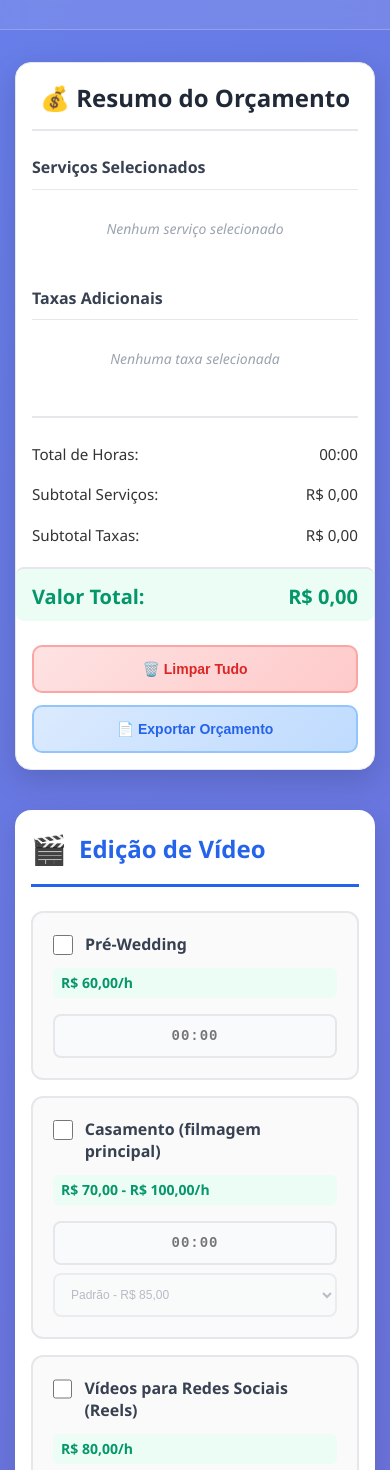
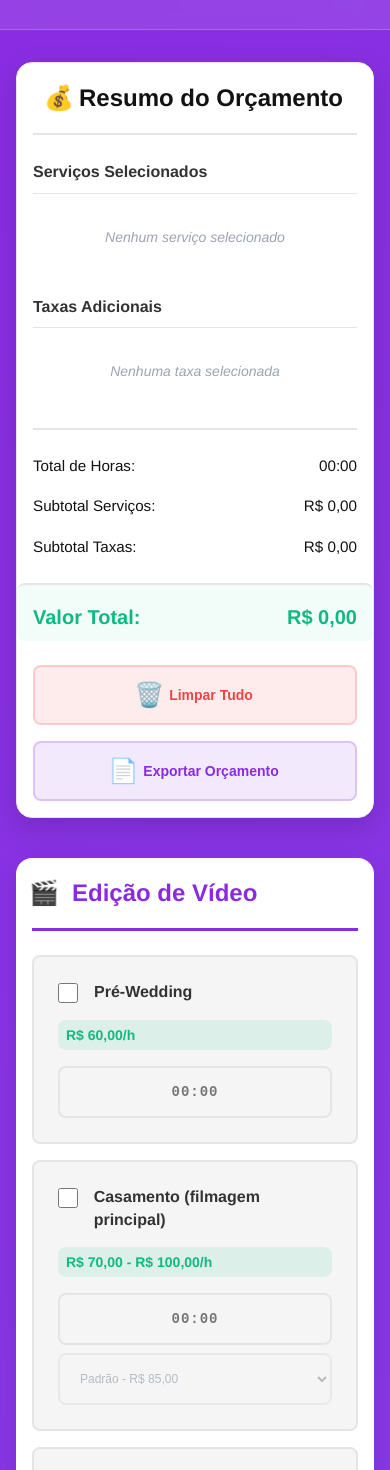
Before and after one commit to Kayo-Fellipe/orcamento, a plain HTML site: page index.html in a window 390 px wide. Shown: the part 197-1667 px from the top of the page. Drawn offline with Linux system fonts and the light colour scheme.

Commit message:
Atualizar sistema de design e remover emojis

```diff
--- a/index.html
+++ b/index.html
@@ -22,7 +22,7 @@
                     <!-- Edição de Vídeo -->
                     <section class="service-section" data-category="video">
                         <h2 class="section-title">
-                            <span class="icon">🎬</span>
+                            <span class="icon icon-video"></span>
                             Edição de Vídeo
                         </h2>
                         <div class="services-grid">
@@ -169,7 +169,7 @@
                     <!-- Filmagem -->
                     <section class="service-section" data-category="filmagem">
                         <h2 class="section-title">
-                            <span class="icon">📹</span>
+                            <span class="icon icon-camera"></span>
                             Filmagem
                         </h2>
                         <div class="services-grid">
@@ -244,7 +244,7 @@
                     <!-- Fotografia -->
                     <section class="service-section" data-category="fotografia">
                         <h2 class="section-title">
-                            <span class="icon">📸</span>
+                            <span class="icon icon-photo"></span>
                             Fotografia
                         </h2>
                         <div class="services-grid">
@@ -330,7 +330,7 @@
                     <!-- Filmagem + Fotografia -->
                     <section class="service-section" data-category="combo">
                         <h2 class="section-title">
-                            <span class="icon">🎥</span>
+                            <span class="icon icon-combo"></span>
                             Filmagem + Fotografia
                         </h2>
                         <div class="services-grid">
@@ -405,7 +405,7 @@
                     <!-- Taxas de Serviço -->
                     <section class="service-section" data-category="taxas">
                         <h2 class="section-title">
-                            <span class="icon">💼</span>
+                            <span class="icon icon-briefcase"></span>
                             Taxas de Serviço
                         </h2>
                         <div class="services-grid">
@@ -470,7 +470,10 @@
                 <!-- Coluna do Resumo -->
                 <div class="summary-column">
                     <div class="budget-summary">
-                        <h2 class="summary-title">💰 Resumo do Orçamento</h2>
+                        <h2 class="summary-title">
+                            <span class="icon icon-money"></span>
+                            Resumo do Orçamento
+                        </h2>
 
                         <div class="summary-section">
                             <h3>Serviços Selecionados</h3>
@@ -516,8 +519,14 @@
                         </div>
 
                         <div class="action-buttons">
-                            <button class="btn btn-clear" id="clearAll">🗑️ Limpar Tudo</button>
-                            <button class="btn btn-export" id="exportBudget">📄 Exportar Orçamento</button>
+                            <button class="btn btn-clear" id="clearAll">
+                                <span class="icon icon-trash"></span>
+                                Limpar Tudo
+                            </button>
+                            <button class="btn btn-export" id="exportBudget">
+                                <span class="icon icon-document"></span>
+                                Exportar Orçamento
+                            </button>
                         </div>
                     </div>
                 </div>
--- a/styles.css
+++ b/styles.css
@@ -5,35 +5,102 @@
     box-sizing: border-box;
 }
 
+:root {
+  /* Color System - Updated to new palette */
+  --color-primary: #8A2BE2;
+  --color-primary-light: #9932CC;
+  --color-primary-dark: #7B68EE;
+
+  --color-dark: #121212;
+  --color-dark-800: #1a1a1a;
+  --color-dark-700: #2a2a2a;
+  --color-dark-600: #333333;
+
+  --color-light: #ffffff;
+  --color-light-800: #f5f5f5;
+  --color-light-700: #e5e5e5;
+  --color-light-600: #d4d4d4;
+
+  --color-gray: #6b7280;
+  --color-gray-light: #9ca3af;
+
+  --color-success: #10b981;
+  --color-warning: #f59e0b;
+  --color-error: #ef4444;
+
+  /* Typography */
+  --font-main: 'Helvetica Neue', Arial, sans-serif;
+  --font-heading: 'Helvetica Neue', Arial, sans-serif;
+
+  /* Spacing (8px grid) */
+  --space-1: 0.25rem;  /* 4px */
+  --space-2: 0.5rem;   /* 8px */
+  --space-3: 1rem;     /* 16px */
+  --space-4: 1.5rem;   /* 24px */
+  --space-5: 2rem;     /* 32px */
+  --space-6: 3rem;     /* 48px */
+  --space-7: 4rem;     /* 64px */
+  --space-8: 6rem;     /* 96px */
+
+  /* Other Variables */
+  --header-height: 80px;
+  --border-radius: 8px;
+  --transition: all 0.3s ease;
+}
+
 body {
-    font-family: 'Segoe UI', Tahoma, Geneva, Verdana, sans-serif;
+    font-family: var(--font-main);
     line-height: 1.6;
-    color: #333;
-    background: linear-gradient(135deg, #667eea 0%, #764ba2 100%);
+    color: var(--color-dark);
+    background: linear-gradient(135deg, var(--color-primary) 0%, var(--color-primary-dark) 100%);
     min-height: 100vh;
 }
 
 .container {
     max-width: 1600px;
     margin: 0 auto;
-    padding: 0 20px;
+    padding: 0 var(--space-4);
 }
+
+/* Icons */
+.icon {
+    width: 24px;
+    height: 24px;
+    display: inline-flex;
+    align-items: center;
+    justify-content: center;
+}
+
+.icon::before {
+    font-size: 24px;
+    line-height: 1;
+}
+
+.icon-video::before { content: "🎬"; }
+.icon-camera::before { content: "📹"; }
+.icon-photo::before { content: "📸"; }
+.icon-combo::before { content: "🎥"; }
+.icon-money::before { content: "💰"; }
+.icon-briefcase::before { content: "💼"; }
+.icon-trash::before { content: "🗑️"; }
+.icon-document::before { content: "📄"; }
 
 /* Header */
 .header {
     background: rgba(255, 255, 255, 0.1);
     backdrop-filter: blur(10px);
     border-bottom: 1px solid rgba(255, 255, 255, 0.2);
-    padding: 2rem 0;
+    padding: var(--space-5) 0;
     text-align: center;
-    color: white;
-    margin-bottom: 2rem;
+    color: var(--color-light);
+    margin-bottom: var(--space-5);
 }
 
 .header h1 {
+    font-family: var(--font-heading);
     font-size: 2.5rem;
     font-weight: 700;
-    margin-bottom: 0.5rem;
+    margin-bottom: var(--space-2);
     text-shadow: 0 2px 4px rgba(0, 0, 0, 0.1);
 }
 
@@ -44,34 +111,34 @@ body {
 
 /* Layout principal */
 .main {
-    padding: 0 0 3rem 0;
+    padding: 0 0 var(--space-6) 0;
 }
 
 .layout-grid {
     display: grid;
     grid-template-columns: 1fr 400px;
-    gap: 2rem;
+    gap: var(--space-5);
     align-items: start;
 }
 
 .services-column {
     display: flex;
     flex-direction: column;
-    gap: 2rem;
+    gap: var(--space-5);
 }
 
 .summary-column {
     position: sticky;
-    top: 2rem;
+    top: var(--space-5);
 }
 
 /* Service sections */
 .service-section {
-    background: white;
-    border-radius: 16px;
-    padding: 2rem;
+    background: var(--color-light);
+    border-radius: calc(var(--border-radius) * 2);
+    padding: var(--space-5);
     box-shadow: 0 8px 25px rgba(0, 0, 0, 0.1);
-    transition: transform 0.3s ease, box-shadow 0.3s ease;
+    transition: var(--transition);
 }
 
 .service-section:hover {
@@ -82,74 +149,71 @@ body {
 .section-title {
     display: flex;
     align-items: center;
-    gap: 0.75rem;
+    gap: var(--space-3);
+    font-family: var(--font-heading);
     font-size: 1.5rem;
     font-weight: 600;
-    margin-bottom: 1.5rem;
-    padding-bottom: 0.75rem;
+    margin-bottom: var(--space-4);
+    padding-bottom: var(--space-3);
     border-bottom: 3px solid;
-}
-
-.section-title .icon {
-    font-size: 1.8rem;
 }
 
 /* Cores por categoria */
 .service-section[data-category="video"] .section-title {
-    color: #2563eb;
-    border-bottom-color: #2563eb;
+    color: var(--color-primary);
+    border-bottom-color: var(--color-primary);
 }
 
 .service-section[data-category="filmagem"] .section-title {
-    color: #10b981;
-    border-bottom-color: #10b981;
+    color: var(--color-success);
+    border-bottom-color: var(--color-success);
 }
 
 .service-section[data-category="fotografia"] .section-title {
-    color: #f59e0b;
-    border-bottom-color: #f59e0b;
+    color: var(--color-warning);
+    border-bottom-color: var(--color-warning);
 }
 
 .service-section[data-category="combo"] .section-title {
-    color: #8b5cf6;
-    border-bottom-color: #8b5cf6;
+    color: var(--color-primary-light);
+    border-bottom-color: var(--color-primary-light);
 }
 
 .service-section[data-category="taxas"] .section-title {
-    color: #ef4444;
-    border-bottom-color: #ef4444;
+    color: var(--color-error);
+    border-bottom-color: var(--color-error);
 }
 
 /* Grid de serviços */
 .services-grid {
     display: grid;
     grid-template-columns: repeat(auto-fit, minmax(300px, 1fr));
-    gap: 1rem;
+    gap: var(--space-3);
 }
 
 /* Cards de serviço */
 .service-card {
-    border: 2px solid #e5e7eb;
-    border-radius: 12px;
-    padding: 1.25rem;
-    transition: all 0.3s ease;
-    background: #fafafa;
+    border: 2px solid var(--color-light-700);
+    border-radius: var(--border-radius);
+    padding: var(--space-4);
+    transition: var(--transition);
+    background: var(--color-light-800);
 }
 
 .service-card:hover {
-    border-color: #3b82f6;
-    background: #f8faff;
+    border-color: var(--color-primary);
+    background: var(--color-light);
     transform: translateY(-1px);
 }
 
 .service-card.disabled {
     opacity: 0.5;
-    background: #f3f4f6;
+    background: var(--color-light-700);
 }
 
 .service-card.disabled:hover {
-    border-color: #e5e7eb;
-    background: #f3f4f6;
+    border-color: var(--color-light-700);
+    background: var(--color-light-700);
     transform: none;
 }
 
@@ -157,14 +221,14 @@ body {
     display: flex;
     justify-content: space-between;
     align-items: flex-start;
-    margin-bottom: 1rem;
-    gap: 1rem;
+    margin-bottom: var(--space-3);
+    gap: var(--space-3);
 }
 
 .service-label {
     display: flex;
     align-items: flex-start;
-    gap: 0.75rem;
+    gap: var(--space-3);
     cursor: pointer;
     flex: 1;
 }
@@ -172,52 +236,52 @@ body {
 .service-checkbox {
     width: 20px;
     height: 20px;
-    accent-color: #3b82f6;
+    accent-color: var(--color-primary);
     margin-top: 2px;
 }
 
 .service-name {
     font-weight: 600;
-    color: #374151;
+    color: var(--color-dark-600);
     line-height: 1.4;
 }
 
 .service-price {
     font-size: 0.875rem;
-    color: #059669;
+    color: var(--color-success);
     font-weight: 700;
     white-space: nowrap;
-    background: #ecfdf5;
-    padding: 0.25rem 0.5rem;
-    border-radius: 6px;
+    background: rgba(16, 185, 129, 0.1);
+    padding: var(--space-1) var(--space-2);
+    border-radius: var(--border-radius);
 }
 
 .service-controls {
     display: flex;
-    gap: 0.5rem;
+    gap: var(--space-2);
     align-items: center;
 }
 
 .hours-input, .price-variant {
-    padding: 0.75rem;
-    border: 2px solid #d1d5db;
-    border-radius: 8px;
+    padding: var(--space-3);
+    border: 2px solid var(--color-light-600);
+    border-radius: var(--border-radius);
     font-size: 0.875rem;
     font-weight: 500;
-    transition: all 0.2s ease;
-    background: white;
+    transition: var(--transition);
+    background: var(--color-light);
 }
 
 .custom-value-input {
-    padding: 0.75rem;
-    border: 2px solid #d1d5db;
-    border-radius: 8px;
+    padding: var(--space-3);
+    border: 2px solid var(--color-light-600);
+    border-radius: var(--border-radius);
     font-size: 0.875rem;
     font-weight: 500;
-    transition: all 0.2s ease;
-    background: white;
+    transition: var(--transition);
+    background: var(--color-light);
     width: 100%;
-    margin-top: 0.5rem;
+    margin-top: var(--space-2);
 }
 
 .hours-input {
@@ -235,47 +299,52 @@ body {
 
 .hours-input:focus, .price-variant:focus, .custom-value-input:focus {
     outline: none;
-    border-color: #3b82f6;
-    box-shadow: 0 0 0 3px rgba(59, 130, 246, 0.1);
+    border-color: var(--color-primary);
+    box-shadow: 0 0 0 3px rgba(138, 43, 226, 0.1);
 }
 
 .hours-input:disabled, .price-variant:disabled, .custom-value-input:disabled {
-    background: #f9fafb;
-    color: #9ca3af;
+    background: var(--color-light-800);
+    color: var(--color-gray-light);
     cursor: not-allowed;
-    border-color: #e5e7eb;
+    border-color: var(--color-light-700);
 }
 
 /* Budget summary */
 .budget-summary {
-    background: white;
-    border-radius: 16px;
-    padding: 2rem;
+    background: var(--color-light);
+    border-radius: calc(var(--border-radius) * 2);
+    padding: var(--space-5);
     box-shadow: 0 10px 30px rgba(0, 0, 0, 0.15);
-    border: 1px solid #e5e7eb;
+    border: 1px solid var(--color-light-700);
 }
 
 .summary-title {
+    font-family: var(--font-heading);
     font-size: 1.5rem;
     font-weight: 700;
-    color: #1f2937;
-    margin-bottom: 1.5rem;
+    color: var(--color-dark);
+    margin-bottom: var(--space-4);
     text-align: center;
-    padding-bottom: 0.75rem;
-    border-bottom: 2px solid #e5e7eb;
+    padding-bottom: var(--space-3);
+    border-bottom: 2px solid var(--color-light-700);
+    display: flex;
+    align-items: center;
+    justify-content: center;
+    gap: var(--space-2);
 }
 
 .summary-section {
-    margin-bottom: 1.5rem;
+    margin-bottom: var(--space-4);
 }
 
 .summary-section h3 {
     font-size: 1rem;
     font-weight: 600;
-    color: #374151;
-    margin-bottom: 0.75rem;
-    padding-bottom: 0.5rem;
-    border-bottom: 1px solid #e5e7eb;
+    color: var(--color-dark-600);
+    margin-bottom: var(--space-3);
+    padding-bottom: var(--space-2);
+    border-bottom: 1px solid var(--color-light-700);
 }
 
 .selected-services, .selected-fees {
@@ -284,9 +353,9 @@ body {
 
 .no-services {
     text-align: center;
-    color: #9ca3af;
+    color: var(--color-gray-light);
     font-style: italic;
-    padding: 1rem 0;
+    padding: var(--space-3) 0;
     font-size: 0.875rem;
 }
 
@@ -294,27 +363,27 @@ body {
     display: flex;
     justify-content: space-between;
     align-items: center;
-    padding: 0.75rem;
-    background: #f8fafc;
-    border-radius: 8px;
-    margin-bottom: 0.5rem;
-    border-left: 4px solid #3b82f6;
+    padding: var(--space-3);
+    background: var(--color-light-800);
+    border-radius: var(--border-radius);
+    margin-bottom: var(--space-2);
+    border-left: 4px solid var(--color-primary);
     animation: fadeIn 0.3s ease;
 }
 
 .fee-summary {
-    border-left-color: #ef4444;
+    border-left-color: var(--color-error);
 }
 
 .transport-summary {
     display: flex;
     justify-content: space-between;
     align-items: center;
-    padding: 0.75rem;
-    background: #f0f9ff;
-    border-radius: 8px;
-    margin-bottom: 0.5rem;
-    border-left: 4px solid #0ea5e9;
+    padding: var(--space-3);
+    background: rgba(138, 43, 226, 0.05);
+    border-radius: var(--border-radius);
+    margin-bottom: var(--space-2);
+    border-left: 4px solid var(--color-primary-light);
     animation: fadeIn 0.3s ease;
 }
 
@@ -322,78 +391,79 @@ body {
     display: flex;
     justify-content: space-between;
     align-items: center;
-    padding: 0.75rem;
-    background: #fef3c7;
-    border-radius: 8px;
-    margin-bottom: 0.5rem;
-    border-left: 4px solid #f59e0b;
+    padding: var(--space-3);
+    background: rgba(245, 158, 11, 0.1);
+    border-radius: var(--border-radius);
+    margin-bottom: var(--space-2);
+    border-left: 4px solid var(--color-warning);
     animation: fadeIn 0.3s ease;
 }
 
 .service-summary-name, .fee-summary-name {
     font-weight: 500;
-    color: #374151;
+    color: var(--color-dark-600);
     flex: 1;
     font-size: 0.875rem;
 }
 
 .transport-summary-name, .discount-summary-name {
     font-weight: 500;
-    color: #374151;
+    color: var(--color-dark-600);
     flex: 1;
     font-size: 0.875rem;
 }
 
 .service-summary-details {
     display: flex;
-    gap: 0.75rem;
+    gap: var(--space-3);
     align-items: center;
     font-size: 0.75rem;
-    color: #6b7280;
+    color: var(--color-gray);
 }
 
 .transport-summary-details {
     display: flex;
-    gap: 0.75rem;
+    gap: var(--space-3);
     align-items: center;
     font-size: 0.75rem;
-    color: #6b7280;
+    color: var(--color-gray);
 }
 
 .service-summary-value, .fee-summary-value {
     font-weight: 700;
-    color: #059669;
+    color: var(--color-success);
     font-size: 0.875rem;
 }
 
 .transport-summary-value, .discount-summary-value {
     font-weight: 700;
-    color: #059669;
+    color: var(--color-success);
     font-size: 0.875rem;
 }
 
 .discount-summary-value {
-    color: #dc2626;
+    color: var(--color-error);
 }
 
 .discount-row {
-    color: #dc2626;
+    color: var(--color-error);
 }
 
 .discount-row span:last-child {
     font-weight: 700;
 }
+
 .totals-section {
-    border-top: 2px solid #e5e7eb;
-    padding-top: 1rem;
-    margin-bottom: 1.5rem;
+    border-top: 2px solid var(--color-light-700);
+    padding-top: var(--space-3);
+    margin-bottom: var(--space-4);
 }
 
 .total-row {
     display: flex;
     justify-content: space-between;
     align-items: center;
-    padding: 0.5rem 0;
+    padding: var(--space-2) 0;
     font-size: 0.95rem;
     font-weight: 500;
 }
@@ -401,60 +471,60 @@ body {
 .final-total {
     font-size: 1.25rem;
     font-weight: 700;
-    color: #059669;
-    border-top: 2px solid #e5e7eb;
-    margin-top: 0.75rem;
-    padding-top: 0.75rem;
-    background: #ecfdf5;
-    margin-left: -1rem;
-    margin-right: -1rem;
-    padding-left: 1rem;
-    padding-right: 1rem;
-    border-radius: 8px;
+    color: var(--color-success);
+    border-top: 2px solid var(--color-light-700);
+    margin-top: var(--space-3);
+    padding-top: var(--space-3);
+    background: rgba(16, 185, 129, 0.05);
+    margin-left: calc(var(--space-3) * -1);
+    margin-right: calc(var(--space-3) * -1);
+    padding-left: var(--space-3);
+    padding-right: var(--space-3);
+    border-radius: var(--border-radius);
 }
 
 .action-buttons {
     display: flex;
-    gap: 1rem;
+    gap: var(--space-3);
     flex-direction: column;
 }
 
 .btn {
-    padding: 0.875rem 1.5rem;
+    padding: var(--space-3) var(--space-4);
     border: none;
-    border-radius: 10px;
+    border-radius: var(--border-radius);
     font-weight: 600;
     cursor: pointer;
-    transition: all 0.3s ease;
+    transition: var(--transition);
     font-size: 0.875rem;
     display: flex;
     align-items: center;
     justify-content: center;
-    gap: 0.5rem;
+    gap: var(--space-2);
 }
 
 .btn-clear {
-    background: linear-gradient(135deg, #fee2e2, #fecaca);
-    color: #dc2626;
-    border: 2px solid #fca5a5;
+    background: rgba(239, 68, 68, 0.1);
+    color: var(--color-error);
+    border: 2px solid rgba(239, 68, 68, 0.2);
 }
 
 .btn-clear:hover {
-    background: linear-gradient(135deg, #fecaca, #fca5a5);
+    background: rgba(239, 68, 68, 0.2);
     transform: translateY(-2px);
-    box-shadow: 0 4px 12px rgba(220, 38, 38, 0.3);
+    box-shadow: 0 4px 12px rgba(239, 68, 68, 0.3);
 }
 
 .btn-export {
-    background: linear-gradient(135deg, #dbeafe, #bfdbfe);
-    color: #2563eb;
-    border: 2px solid #93c5fd;
+    background: rgba(138, 43, 226, 0.1);
+    color: var(--color-primary);
+    border: 2px solid rgba(138, 43, 226, 0.2);
 }
 
 .btn-export:hover {
-    background: linear-gradient(135deg, #bfdbfe, #93c5fd);
+    background: rgba(138, 43, 226, 0.2);
     transform: translateY(-2px);
-    box-shadow: 0 4px 12px rgba(37, 99, 235, 0.3);
+    box-shadow: 0 4px 12px rgba(138, 43, 226, 0.3);
 }
 
 /* Animations */
@@ -483,7 +553,7 @@ body {
 @media (max-width: 968px) {
     .layout-grid {
         grid-template-columns: 1fr;
-        gap: 1.5rem;
+        gap: var(--space-4);
     }
 
     .summary-column {
@@ -492,7 +562,7 @@ body {
     }
 
     .budget-summary {
-        margin-bottom: 1rem;
+        margin-bottom: var(--space-3);
     }
 }
 
@@ -506,13 +576,13 @@ body {
     }
 
     .service-section {
-        padding: 1.5rem;
+        padding: var(--space-4);
     }
 
     .service-header {
         flex-direction: column;
         align-items: stretch;
-        gap: 0.75rem;
+        gap: var(--space-3);
     }
 
     .service-controls {
@@ -529,30 +599,30 @@ body {
     }
 
     .budget-summary {
-        padding: 1.5rem;
+        padding: var(--space-4);
     }
 
     .action-buttons {
-        gap: 0.75rem;
+        gap: var(--space-3);
     }
 }
 
 @media (max-width: 480px) {
     .container {
-        padding: 0 15px;
+        padding: 0 var(--space-3);
     }
 
     .service-section {
-        padding: 1rem;
+        padding: var(--space-3);
     }
 
     .budget-summary {
-        padding: 1rem;
+        padding: var(--space-3);
     }
 
     .service-controls {
         flex-direction: column;
-        gap: 0.5rem;
+        gap: var(--space-2);
     }
 
     .hours-input, .price-variant {
@@ -566,15 +636,15 @@ body {
 }
 
 ::-webkit-scrollbar-track {
-    background: #f1f1f1;
+    background: var(--color-light-800);
     border-radius: 4px;
 }
 
 ::-webkit-scrollbar-thumb {
-    background: #c1c1c1;
+    background: var(--color-light-600);
     border-radius: 4px;
 }
 
 ::-webkit-scrollbar-thumb:hover {
-    background: #a8a8a8;
+    background: var(--color-gray-light);
 }
```
